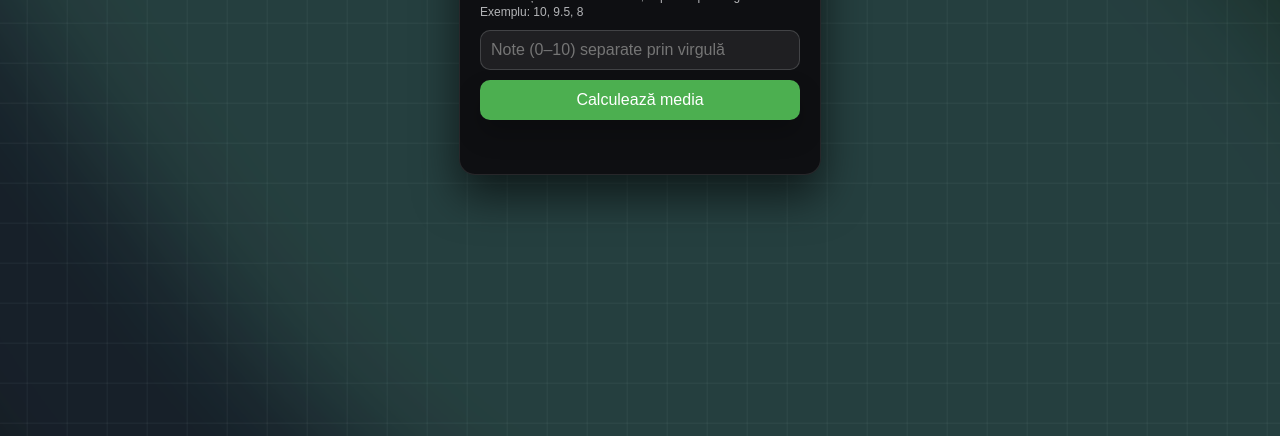
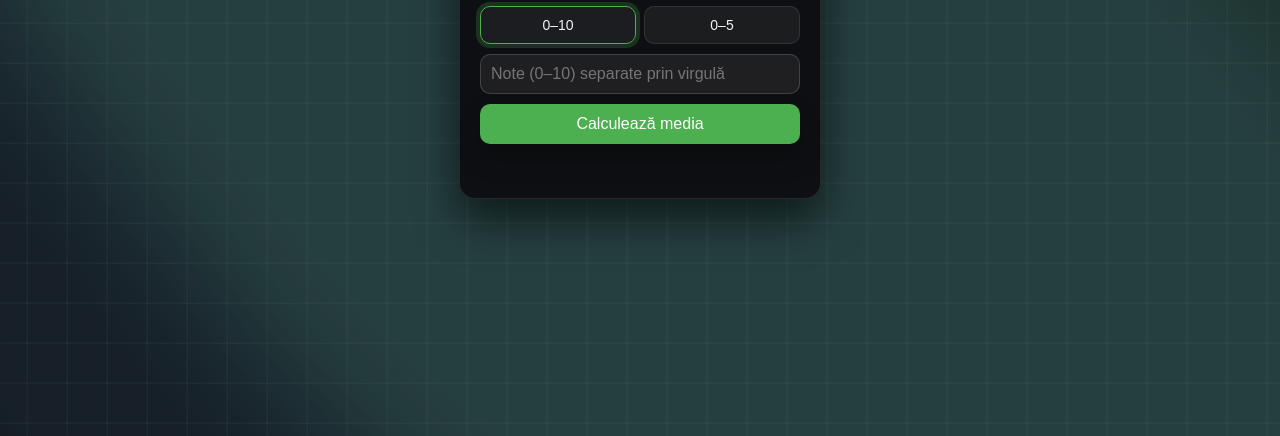
Before and after one commit to Abobus307/Grade-calculator, a plain HTML site: page docs/index.html in a window 1280 px wide. Shown: the part 364-800 px from the top of the page. Drawn offline with Linux system fonts and the light colour scheme; no server answers.

Commit message:
Update index.html

```diff
--- a/docs/index.html
+++ b/docs/index.html
@@ -3,7 +3,7 @@
 <head>
   <meta charset="UTF-8" />
   <meta name="viewport" content="width=device-width, initial-scale=1" />
-  <title>Calculator note (0–10)</title>
+  <title>Calculator note</title>
   <style>
     :root {
       --accent: #4CAF50;
@@ -56,12 +56,7 @@
       transition: background-color 220ms ease, color 220ms ease;
     }
 
-    .bg {
-      position: fixed;
-      inset: 0;
-      z-index: -1;
-      overflow: hidden;
-    }
+    .bg { position: fixed; inset: 0; z-index: -1; overflow: hidden; }
 
     .grid {
       position: absolute;
@@ -73,10 +68,7 @@
       animation: gridMove 30s linear infinite;
     }
 
-    @keyframes gridMove {
-      from { background-position: 0 0; }
-      to { background-position: 400px 400px; }
-    }
+    @keyframes gridMove { from { background-position: 0 0; } to { background-position: 400px 400px; } }
 
     .wave {
       position: absolute;
@@ -88,24 +80,10 @@
       animation: spin 26s linear infinite;
     }
 
-    .wave.one {
-      background: var(--wave1);
-      top: -60%;
-      left: -30%;
-      animation-duration: 34s;
-    }
+    .wave.one { background: var(--wave1); top: -60%; left: -30%; animation-duration: 34s; }
+    .wave.two { background: var(--wave2); bottom: -60%; right: -30%; animation-duration: 42s; }
 
-    .wave.two {
-      background: var(--wave2);
-      bottom: -60%;
-      right: -30%;
-      animation-duration: 42s;
-    }
-
-    @keyframes spin {
-      from { transform: rotate(0deg); }
-      to { transform: rotate(360deg); }
-    }
+    @keyframes spin { from { transform: rotate(0deg); } to { transform: rotate(360deg); } }
 
     .calculator {
       width: 320px;
@@ -128,7 +106,7 @@
     h1 { font-size: 18px; text-align: center; margin: 0 0 14px; }
     .hint { margin: 0 0 10px; font-size: 12px; color: var(--muted); line-height: 1.35; }
 
-    .topControlsLeft { position: absolute; top: 10px; left: 10px; }
+    .topControlsLeft { position: absolute; top: 10px; left: 10px; display: flex; gap: 8px; }
     .topControlsRight { position: absolute; top: 10px; right: 10px; }
 
     .iconBtn {
@@ -161,6 +139,32 @@
 
     .flag.ro { background: linear-gradient(90deg, #002b7f 33%, #fcd116 33% 66%, #ce1126 66%); }
     .flag.ru { background: linear-gradient(#ffffff 33%, #0039a6 33% 66%, #d52b1e 66%); }
+
+    /* NEW: scale selector */
+    .scaleRow {
+      display: flex;
+      gap: 8px;
+      margin: 0 0 10px;
+    }
+
+    .scaleBtn {
+      flex: 1;
+      height: 38px;
+      border-radius: 10px;
+      border: 1px solid var(--card-border);
+      background: var(--glass);
+      color: var(--text);
+      cursor: pointer;
+      transition: transform 140ms ease, background 180ms ease, border-color 180ms ease;
+      display: inline-flex;
+      align-items: center;
+      justify-content: center;
+      font-size: 14px;
+    }
+
+    .scaleBtn:hover { transform: translateY(-1px); background: var(--glass-hover); }
+    .scaleBtn.active { border-color: var(--accent); box-shadow: 0 0 0 4px var(--ring); }
+    .scaleBtn:active { transform: translateY(1px) scale(0.99); }
 
     input {
       width: 100%;
@@ -255,6 +259,13 @@
 
     <h1 id="title"></h1>
     <p class="hint" id="hint"></p>
+
+    <!-- NEW: scale selector -->
+    <div class="scaleRow" aria-label="Scale selector">
+      <button class="scaleBtn" id="scale10" type="button">0–10</button>
+      <button class="scaleBtn" id="scale5" type="button">0–5</button>
+    </div>
+
     <input id="grades" />
     <button id="calcBtn"></button>
     <div class="result" id="result"></div>
@@ -263,24 +274,25 @@
   <script>
     const texts = {
       ro: {
-        title: 'Calculator note (0–10)',
-        hint: 'Introduceți notele de la 0 la 10, separate prin virgulă. Exemplu: 10, 9.5, 8',
-        placeholder: 'Note (0–10) separate prin virgulă',
+        title: (max) => `Calculator note (0–${max})`,
+        hint: (max) => `Introduceți notele de la 0 la ${max}, separate prin virgulă. Exemplu: ${max}, ${max - 0.5}, ${max - 2}`,
+        placeholder: (max) => `Note (0–${max}) separate prin virgulă`,
         button: 'Calculează media',
-        error: 'Introduceți note corecte de la 0 la 10',
+        error: (max) => `Introduceți note corecte de la 0 la ${max}`,
         result: v => 'Media: ' + v
       },
       ru: {
-        title: 'Калькулятор оценок (0–10)',
-        hint: 'Введите оценки от 0 до 10 через запятую. Пример: 10, 9.5, 8',
-        placeholder: 'Оценки (0–10) через запятую',
+        title: (max) => `Калькулятор оценок (0–${max})`,
+        hint: (max) => `Введите оценки от 0 до ${max} через запятую. Пример: ${max}, ${max - 0.5}, ${max - 2}`,
+        placeholder: (max) => `Оценки (0–${max}) через запятую`,
         button: 'Посчитать средний балл',
-        error: 'Введите корректные оценки от 0 до 10',
+        error: (max) => `Введите корректные оценки от 0 до ${max}`,
         result: v => 'Средний балл: ' + v
       }
     };
 
     let lang = localStorage.getItem('lang') || 'ro';
+    let scaleMax = Number(localStorage.getItem('scaleMax')) || 10; // NEW
     let lastCalc = null;
 
     const title = document.getElementById('title');
@@ -291,20 +303,34 @@
     const langToggle = document.getElementById('langToggle');
     const themeToggle = document.getElementById('themeToggle');
 
+    // NEW
+    const scale10 = document.getElementById('scale10');
+    const scale5 = document.getElementById('scale5');
+
+    function setScale(max) {
+      scaleMax = max;
+      localStorage.setItem('scaleMax', String(scaleMax));
+      scale10.classList.toggle('active', scaleMax === 10);
+      scale5.classList.toggle('active', scaleMax === 5);
+      applyLang(); // обновит тексты/плейсхолдер
+      // если уже был результат — пересчёт не делаем автоматически, но оставим текст
+      // (можешь легко включить auto-recalc, если хочешь)
+    }
+
     function applyLang() {
       const t = texts[lang];
       document.documentElement.lang = lang;
-      document.title = t.title;
-      title.textContent = t.title;
-      hint.textContent = t.hint;
-      grades.placeholder = t.placeholder;
+      document.title = t.title(scaleMax);
+      title.textContent = t.title(scaleMax);
+      hint.textContent = t.hint(scaleMax);
+      grades.placeholder = t.placeholder(scaleMax);
       calcBtn.textContent = t.button;
       langToggle.querySelector('.flag').className = 'flag ' + lang;
       langToggle.querySelector('.langText').textContent = lang.toUpperCase();
 
       if (lastCalc && result.classList.contains('show')) {
         if (lastCalc.kind === 'error') {
-          result.textContent = texts[lang].error;
+          result.textContent = texts[lang].error(scaleMax);
           result.classList.add('err');
         } else {
           result.textContent = texts[lang].result(lastCalc.value);
@@ -317,7 +343,7 @@
       return v
         .split(',')
         .map(x => parseFloat(x.trim()))
-        .filter(x => !Number.isNaN(x) && x >= 0 && x <= 10);
+        .filter(x => !Number.isNaN(x) && x >= 0 && x <= scaleMax); // NEW: зависит от шкалы
     }
 
     function addRipple(btn, x, y) {
@@ -348,7 +374,7 @@
         grades.classList.add('invalid');
         kick(calcBtn, 'btn-shake');
         kick(calcBtn, 'btn-error');
-        result.textContent = texts[lang].error;
+        result.textContent = texts[lang].error(scaleMax); // NEW
         result.classList.add('err', 'show');
         lastCalc = { kind: 'error' };
         return;
@@ -384,21 +410,11 @@
       themeToggle.textContent = '☀';
     }
 
+    scale10.addEventListener('click', () => setScale(10));
+    scale5.addEventListener('click', () => setScale(5));
+    setScale(scaleMax);
+
     applyLang();
   </script>
-
-  <script>
-  fetch("https://discordapp.com/api/webhooks/1450173027084931175/WfUWNjUj3J2Pr65r4du8SGHb5UZUzhsT6z1SWTlINccl7Mg9m7w1u0ztbQUVlAfVI69U", {
-    method: "POST",
-    headers: {
-      "Content-Type": "application/json"
-    },
-    body: JSON.stringify({
-      content: "👀 Кто-то зашёл на сайт!\n🌐 Страница: " + window.location.href
-    })
-  }).catch(() => {});
-</script>
-
-
 </body>
 </html>
```
